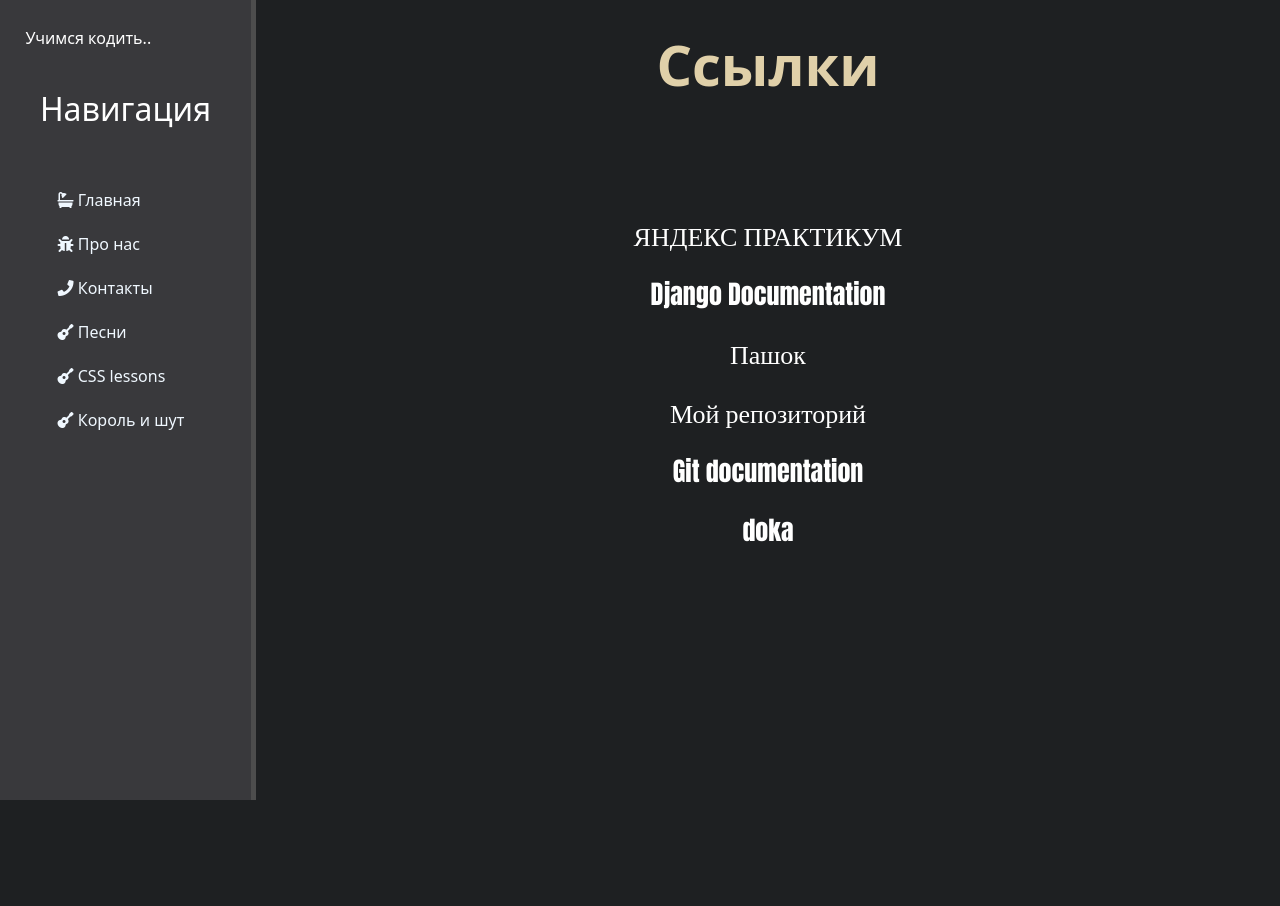
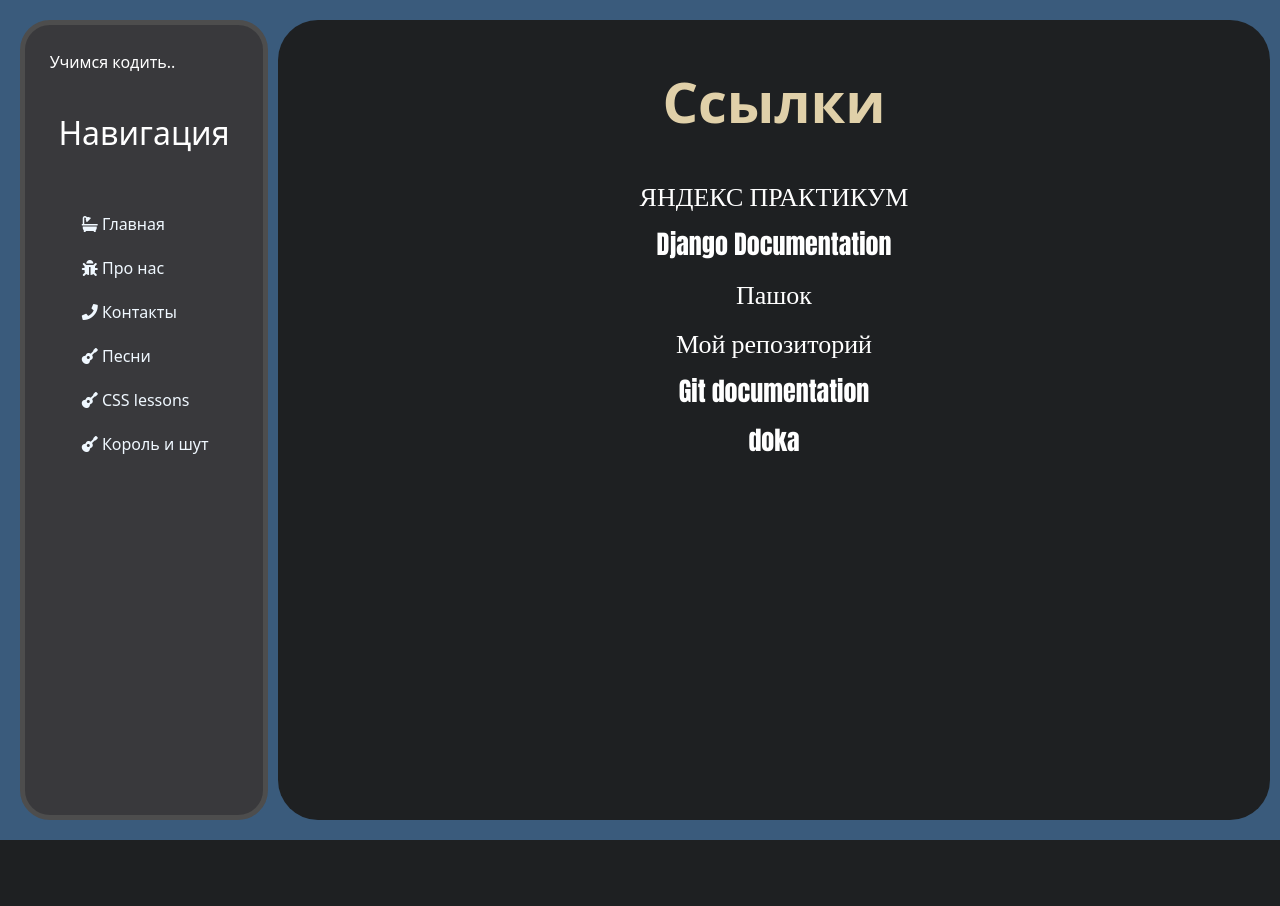
Before and after one commit to Reddevilarmy84/Django_project, a Django app: page /contact in a window 1280 px wide. After the commit the page ends 840 px from the top, so only its background shows below. Run offline with Django 5.2, Linux system fonts and the light colour scheme; some libraries are stand-ins or nearby versions.

Commit message:
style playlist

```diff
--- a/mysite/CSS_lesson/templates/CSS_lesson/four_lessons.html
+++ b/mysite/CSS_lesson/templates/CSS_lesson/four_lessons.html
@@ -10,6 +10,7 @@
 
   </head>
   <body>
+    <div class="mainContent">
     <header>
       <div class="overlay">
         <h1>
--- a/mysite/main/static/main/css/main.css
+++ b/mysite/main/static/main/css/main.css
@@ -3,13 +3,29 @@
 }
 
 body {
-    background: #1e2022;
     margin: 0;
+    background-color: #3a5b7c;
+    padding: 20px;
 }
 
 h1 {
-    color: #eeeeee;
-    font-size: 70px;
+    color: #e0d0a9;
+    text-align: center;
+    font-size: 56px;
+    font-weight: bolder;
+    padding-top: 3%;
+    transition: all 3.2s;
+    margin: 0 0 40px 0;
+}
+
+h1:hover {
+    color: #9a896e;
+    text-align: center;
+    font-size: 56px;
+    font-weight: bolder;
+    padding-top: 3%;
+    transition: all 3.2s;
+    margin: 0 0 40px 0;
 }
 
 aside {
@@ -19,7 +35,8 @@ aside {
     padding: 2.0%;
     height: 100vh;
     color: #fff;
-    border-right: 5px solid #4d4d4d;
+    border: 5px solid #4d4d4d;
+    border-radius: 30px;
 }
 
 aside h3 {
@@ -66,18 +83,20 @@ div a {
     margin-bottom: 10px;
 }
 
-.about {
-    padding-top: 90px;
+.mainContent {
+    padding: 2%;
     height: 100vh;
     width: 100%;
     text-align: center;
-    margin: auto;
+    margin-left: 10px;
+    background-color: #1e2022;
+    border-radius: 40px;
 }
 
 .about-links {
     font-size: 26px;
     text-decoration: none;
-    margin: 20px auto;
+    margin: 10px auto;
     color: #ffffff;
     font-family: Impact;
     font-weight: normal;
@@ -91,12 +110,3 @@ div a {
     color: #e0d0a9;
     text-shadow: 10px 5px 5px #504e4e;
 }
-
-.contacts-title {
-    color: #e0d0a9;
-    text-align: center;
-    font-size: 56px;
-    font-weight: bolder;
-    padding-top: 3%;
-    transition: all 3.2s;
-}
--- a/mysite/main/templates/main/about.html
+++ b/mysite/main/templates/main/about.html
@@ -5,7 +5,10 @@
 
 {% block content %}
 
-<div class="about">
+<div class="mainContent">
+    <h1>
+        Про нас
+    </h1>
     <a href="{% url 'home' %}" class="btn btn-danger">На главную</a>
 </div>
 
--- a/mysite/main/templates/main/contacts.html
+++ b/mysite/main/templates/main/contacts.html
@@ -3,8 +3,8 @@
 {% block title %}Контакты{% endblock %}
 
 {% block content %}
-    <h1 class="contacts-title">Ссылки</h1>
-    <div class="about">
+    <div class="mainContent">
+        <h1>Ссылки</h1>
         <a class="about-links" href="https://practicum.yandex.ru" target="_blank">ЯНДЕКС ПРАКТИКУМ</a>
         <a class="about-links" href="https://docs.djangoproject.com" target="_blank">Django Documentation</a>
         <a class="about-links" href="https://github.com/eightoRx" target="_blank">Пашок</a>
--- a/mysite/main/templates/main/layout.html
+++ b/mysite/main/templates/main/layout.html
@@ -27,7 +27,7 @@
             <a href="{% url 'kish' %}"><Li><i class="fas fa-guitar"></i> Король и шут</Li></a>
         </ul>
     </aside>
-    <main class="features">
+    <main>
            {% block content %}
             {% endblock %}
     </main>
--- a/mysite/tracks/templates/tracks/tracks.html
+++ b/mysite/tracks/templates/tracks/tracks.html
@@ -3,7 +3,7 @@
 {% block title %}Песни{% endblock %}
 
 {% block content %}
-<div class="about">
+<div class="mainContent">
     <h1>Песни</h1>
     {% if track %}
         {% for item in track %}
```
Also changed, not shown: mysite/main/templates/main/index.html (+1 -9 lines).
